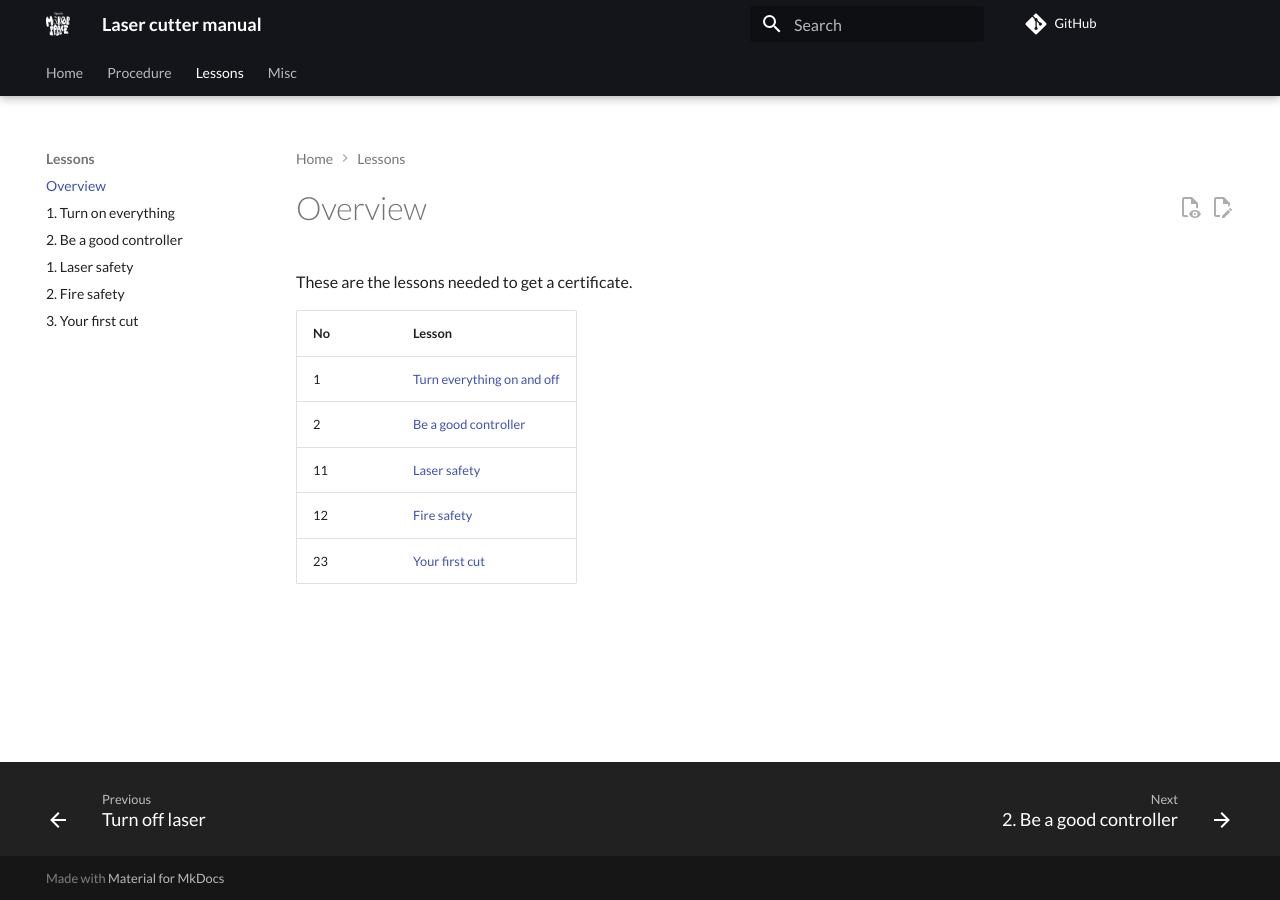
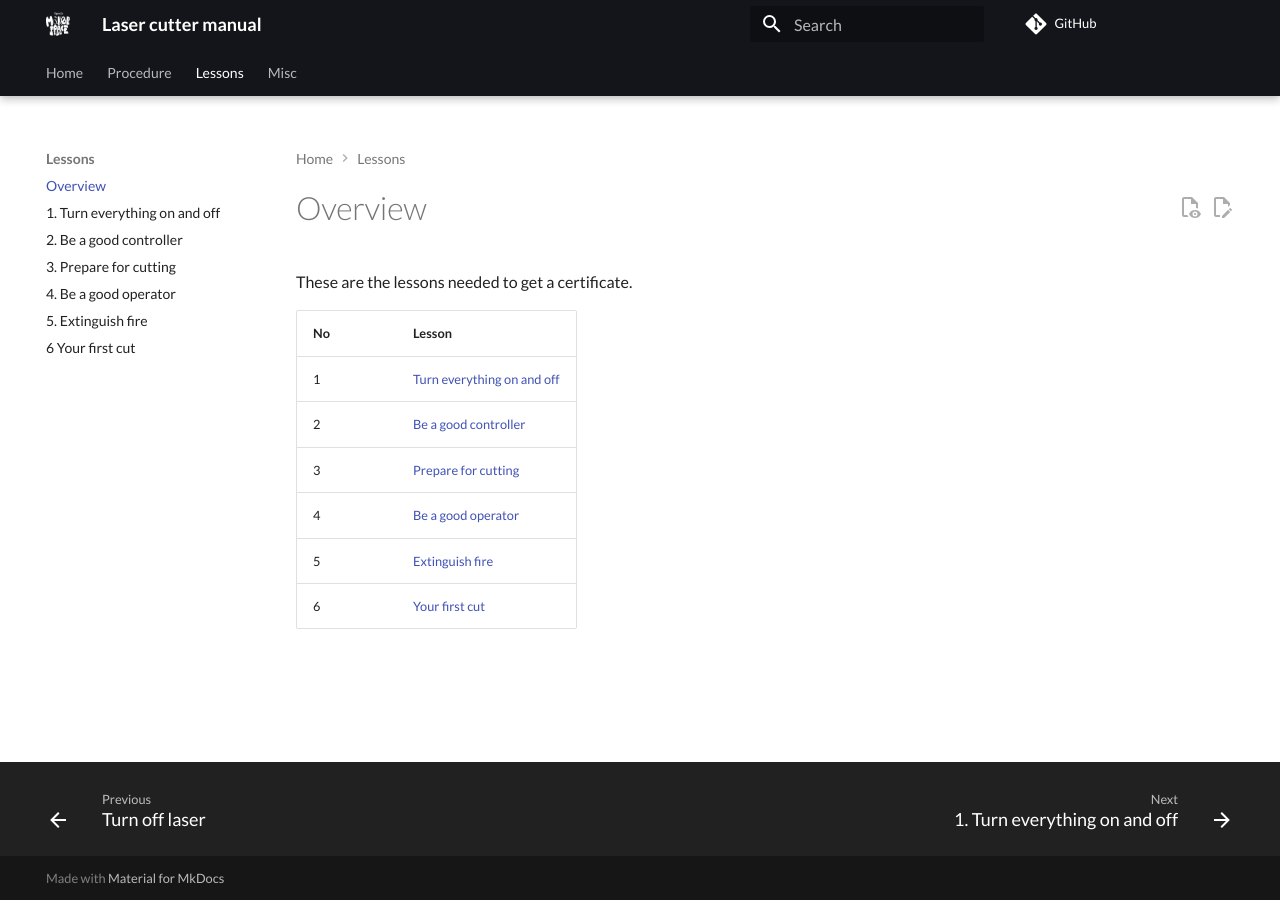
Before and after one commit to uppsala-makerspace/laser_cutter_guide, an MkDocs documentation site: the page built from docs/lessons/README.md, in a window 1280 px wide. Built offline with MkDocs 1.6.1 and Material for MkDocs 9.7.7, drawn with Linux system fonts in a browser that asks for light colours; comment, search, counter and statistics services are not loaded.

Commit message:
5 lessons before a first cut

```diff
--- a/docs/lessons/README.md
+++ b/docs/lessons/README.md
@@ -6,6 +6,7 @@ No |Lesson
 ---|-------------------------------------
 1  |[Turn everything on and off](1_turn_everything_on_and_off.md)
 2  |[Be a good controller](2_be_a_good_controller.md)
-11 |[Laser safety](1_laser_safety.md)
-12 |[Fire safety](2_fire_safety.md)
-23 |[Your first cut](3_your_first_cut.md)
+3  |[Prepare for cutting](3_prepare_cutting.md)
+4  |[Be a good operator](4_be_a_good_operator.md)
+5  |[Extinguish fire](5_extinguish_fire.md)
+6  |[Your first cut](6_your_first_cut.md)
--- a/mkdocs.yml
+++ b/mkdocs.yml
@@ -22,14 +22,14 @@ nav:
     - Turn off laser: steps/turn_off_laser.md
     - Turn off computer: steps/turn_off_computer.md
     - Turn off ventilation: steps/turn_off_ventilation.md
-
   - Lessons:
     - Overview: lessons/README.md
-    - 1. Turn on everything: lessons/1_turn_on_everything.md
+    - 1. Turn everything on and off: lessons/1_turn_everything_on_and_off.md
     - 2. Be a good controller: lessons/2_be_a_good_controller.md
-    - 1. Laser safety: lessons/11_laser_safety.md
-    - 2. Fire safety: lessons/12_fire_safety.md
-    - 3. Your first cut: lessons/23_your_first_cut.md
+    - 3. Prepare for cutting: lessons/3_prepare_cutting.md
+    - 4. Be a good operator: lessons/4_be_a_good_operator.md
+    - 5. Extinguish fire: lessons/5_extinguish_fire.md
+    - 6  Your first cut: lessons/6_your_first_cut.md
   - Misc:
     - Code of conduct: CODE_OF_CONDUCT.md
     - Contributing: CONTRIBUTING.md
```
Also changed, not shown: docs/lessons/3_prepare_cutting.md (added, +26 -0 lines), docs/lessons/4_be_a_good_operator.md (renamed from docs/lessons/10_laser_safety.md).
